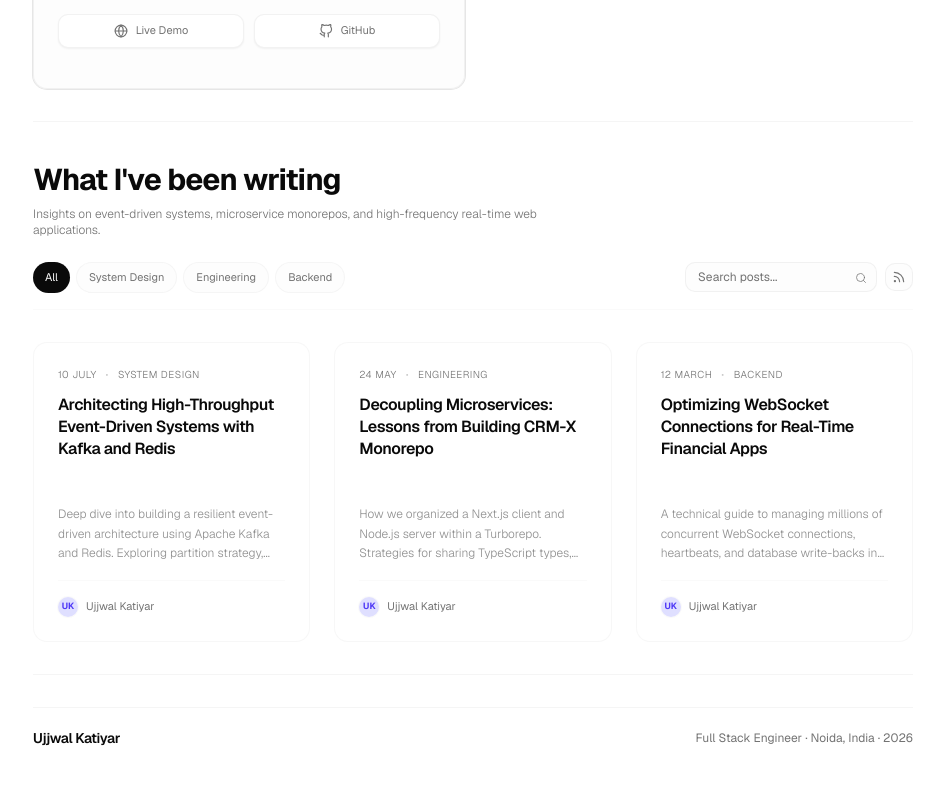
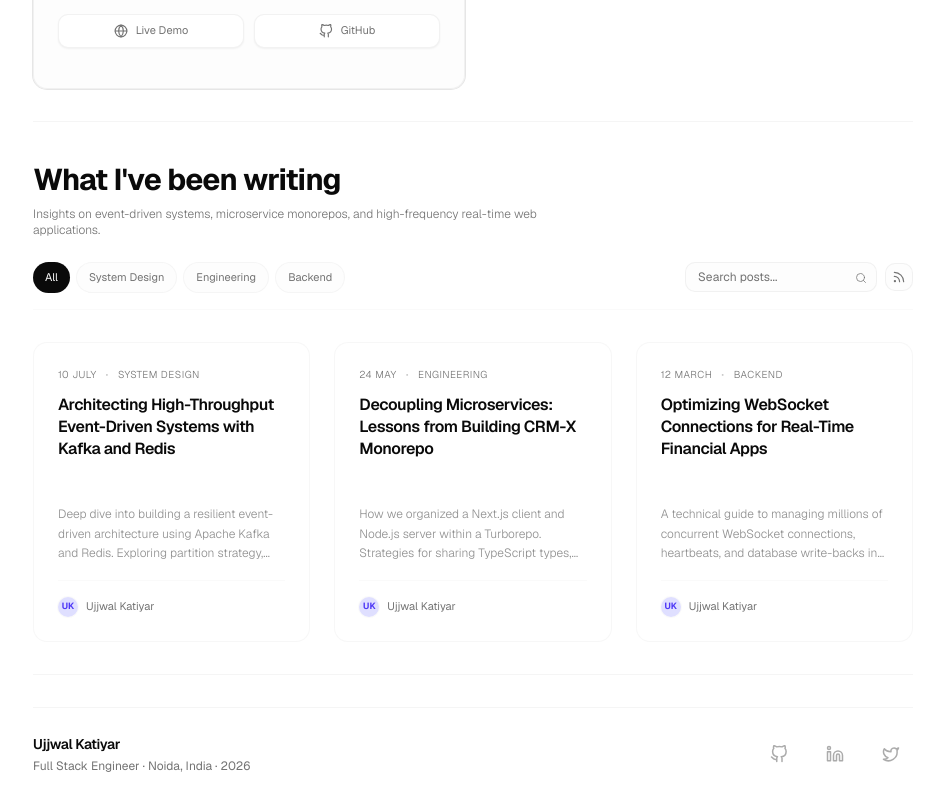
Before and after one commit to ujjwalkat07/porfolio, a Next.js app: page / in a window 1280 px wide. Shown: the part 2051-2851 px from the top of the page, without its empty margins (167-1111 px from the left). Before the commit the page ends 2819 px from the top, so only its background shows below. Built offline with nearby package versions, Linux system fonts and the light colour scheme.

Commit message:
feat: implement dynamic blog page routing with markdown rendering and add SEO configuration files

```diff
--- a/src/app/blog/[slug]/page.tsx
+++ b/src/app/blog/[slug]/page.tsx
@@ -21,6 +21,9 @@ export async function generateMetadata({ params }: PageProps): Promise<Metadata>
     description: post.description,
     keywords: [...(post.tags || []), "Ujjwal Katiyar", "Full Stack Engineer", "Blog", "System Design"],
     authors: [{ name: "Ujjwal Katiyar" }],
+    alternates: {
+      canonical: `/blog/${slug}`,
+    },
     openGraph: {
       title: `${post.title} — Ujjwal Katiyar`,
       description: post.description,
--- a/src/app/layout.tsx
+++ b/src/app/layout.tsx
@@ -13,14 +13,27 @@ const geistMono = Geist_Mono({
   subsets: ["latin"],
 });
 
+export const viewport = {
+  width: "device-width",
+  initialScale: 1,
+  themeColor: "#030712",
+};
+
 export const metadata: Metadata = {
-  title: "Ujjwal Katiyar — Full Stack Engineer",
-  description: "Portfolio website of Ujjwal Katiyar, Full Stack Engineer based in Noida, India. Specializing in real-time web applications, distributed systems, and high-performance backends.",
+  metadataBase: new URL("https://ujjwalkatiyar.in"),
+  title: "Ujjwal Katiyar — Full Stack Engineer & Web Systems Architect",
+  description: "Portfolio of Ujjwal Katiyar, a Full Stack Engineer specializing in real-time systems, Kafka pipelines, and responsive Next.js apps.",
   keywords: ["Ujjwal Katiyar", "Full Stack Engineer", "Noida", "India", "Software Engineer", "Next.js", "Shadcn UI", "Kafka", "Redis"],
   authors: [{ name: "Ujjwal Katiyar" }],
+  alternates: {
+    canonical: "/",
+    languages: {
+      "en-US": "/",
+    },
+  },
   openGraph: {
-    title: "Ujjwal Katiyar — Full Stack Engineer",
-    description: "Portfolio website of Ujjwal Katiyar, Full Stack Engineer based in Noida, India. Specializing in real-time web applications, distributed systems, and high-performance backends.",
+    title: "Ujjwal Katiyar — Full Stack Engineer & Web Systems Architect",
+    description: "Portfolio of Ujjwal Katiyar, a Full Stack Engineer specializing in real-time systems, Kafka pipelines, and responsive Next.js apps.",
     type: "website",
     locale: "en_US",
   },
--- /dev/null
+++ b/src/app/robots.ts
@@ -0,0 +1,11 @@
+import { MetadataRoute } from "next"
+
+export default function robots(): MetadataRoute.Robots {
+  return {
+    rules: {
+      userAgent: "*",
+      allow: "/",
+    },
+    sitemap: "https://ujjwalkatiyar.in/sitemap.xml",
+  }
+}
--- /dev/null
+++ b/src/app/sitemap.ts
@@ -0,0 +1,24 @@
+import { MetadataRoute } from "next"
+import posts from "@/content/blog-posts.json"
+
+export default function sitemap(): MetadataRoute.Sitemap {
+  const baseUrl = "https://ujjwalkatiyar.in"
+
+  // Base routes
+  const routes = ["", "/#about", "/#skills", "/#projects", "/#blog"].map((route) => ({
+    url: `${baseUrl}${route}`,
+    lastModified: new Date(),
+    changeFrequency: "monthly" as const,
+    priority: route === "" ? 1.0 : 0.8,
+  }))
+
+  // Dynamic blog routes
+  const blogRoutes = posts.map((post) => ({
+    url: `${baseUrl}/blog/${post.slug}`,
+    lastModified: new Date(post.date || new Date()),
+    changeFrequency: "weekly" as const,
+    priority: 0.6,
+  }))
+
+  return [...routes, ...blogRoutes]
+}
--- a/src/components/footer.tsx
+++ b/src/components/footer.tsx
@@ -1,14 +1,42 @@
+import { Github, Linkedin, Twitter, Youtube, Instagram, Facebook } from "@/components/icons"
+
 export function Footer() {
   const currentYear = new Date().getFullYear()
 
+  const socials = [
+    { name: "GitHub", href: "https://github.com/ujjwalkat07", icon: Github },
+    { name: "LinkedIn", href: "https://www.linkedin.com/in/ujjwalkatiyar07", icon: Linkedin },
+    { name: "X (Twitter)", href: "https://x.com/ujjwalkat07", icon: Twitter }
+  ]
+
   return (
-    <footer className="flex flex-col gap-3 py-5 border-t border-border/40 mt-6 items-center justify-between text-center sm:flex-row sm:text-left transition-colors duration-300">
+    <footer className="flex flex-col gap-4 py-6 border-t border-border/40 mt-6 items-center justify-between text-center sm:flex-row sm:text-left transition-colors duration-300">
+      <div className="flex flex-col gap-1">
         <span className="text-sm font-semibold tracking-tight text-foreground">
           Ujjwal Katiyar
         </span>
         <span className="text-xs text-muted-foreground font-normal">
           Full Stack Engineer · Noida, India · {currentYear}
         </span>
+      </div>
+      <div className="flex items-center gap-3">
+        {socials.map((social) => {
+          const Icon = social.icon
+          return (
+            <a
+              key={social.name}
+              id={`footer-social-${social.name.toLowerCase().replace(/[^a-z0-9]/g, "")}`}
+              href={social.href}
+              target="_blank"
+              rel="noopener noreferrer"
+              aria-label={`Visit Ujjwal Katiyar's ${social.name} profile`}
+              className="flex items-center justify-center w-11 h-11 text-muted-foreground/60 hover:text-foreground hover:scale-110 active:scale-90 transition-all duration-200"
+            >
+              <Icon className="h-4.5 w-4.5" />
+            </a>
+          )
+        })}
+      </div>
     </footer>
   )
 }
--- a/src/components/icons.tsx
+++ b/src/components/icons.tsx
@@ -35,3 +35,74 @@ export function Linkedin({ className, ...props }: React.SVGProps<SVGSVGElement>)
     </svg>
   )
 }
+
+export function Twitter({ className, ...props }: React.SVGProps<SVGSVGElement>) {
+  return (
+    <svg
+      viewBox="0 0 24 24"
+      fill="none"
+      stroke="currentColor"
+      strokeWidth="2"
+      strokeLinecap="round"
+      strokeLinejoin="round"
+      className={className}
+      {...props}
+    >
+      <path d="M22 4s-.7 2.1-2 3.4c1.6 10-9.4 17.3-18 11.6 2.2.1 4.4-.6 6-2C3 15.5.5 9.6 3 5c2.2 2.6 5.6 4.1 9 4-.9-4.2 4-6.6 7-3.8 1.1 0 3-1.2 3-1.2z" />
+    </svg>
+  )
+}
+
+export function Youtube({ className, ...props }: React.SVGProps<SVGSVGElement>) {
+  return (
+    <svg
+      viewBox="0 0 24 24"
+      fill="none"
+      stroke="currentColor"
+      strokeWidth="2"
+      strokeLinecap="round"
+      strokeLinejoin="round"
+      className={className}
+      {...props}
+    >
+      <path d="M22.54 6.42a2.78 2.78 0 0 0-1.94-2C18.88 4 12 4 12 4s-6.88 0-8.6.46a2.78 2.78 0 0 0-1.94 2A29 29 0 0 0 1 11.75a29 29 0 0 0 .46 5.33A2.78 2.78 0 0 0 3.4 19c1.72.46 8.6.46 8.6.46s6.88 0 8.6-.46a2.78 2.78 0 0 0 1.94-2 29 29 0 0 0 .46-5.25 29 29 0 0 0-.46-5.33z" />
+      <polygon points="9.75 15.02 15.5 11.75 9.75 8.48 9.75 15.02" />
+    </svg>
+  )
+}
+
+export function Instagram({ className, ...props }: React.SVGProps<SVGSVGElement>) {
+  return (
+    <svg
+      viewBox="0 0 24 24"
+      fill="none"
+      stroke="currentColor"
+      strokeWidth="2"
+      strokeLinecap="round"
+      strokeLinejoin="round"
+      className={className}
+      {...props}
+    >
+      <rect x="2" y="2" width="20" height="20" rx="5" ry="5" />
+      <path d="M16 11.37A4 4 0 1 1 12.63 8 4 4 0 0 1 16 11.37z" />
+      <line x1="17.5" y1="6.5" x2="17.51" y2="6.5" />
+    </svg>
+  )
+}
+
+export function Facebook({ className, ...props }: React.SVGProps<SVGSVGElement>) {
+  return (
+    <svg
+      viewBox="0 0 24 24"
+      fill="none"
+      stroke="currentColor"
+      strokeWidth="2"
+      strokeLinecap="round"
+      strokeLinejoin="round"
+      className={className}
+      {...props}
+    >
+      <path d="M18 2h-3a5 5 0 0 0-5 5v3H7v4h3v8h4v-8h3l1-4h-4V7a1 1 0 0 1 1-1h3z" />
+    </svg>
+  )
+}
```
Lines whose indentation alone changed are shown as unchanged.
